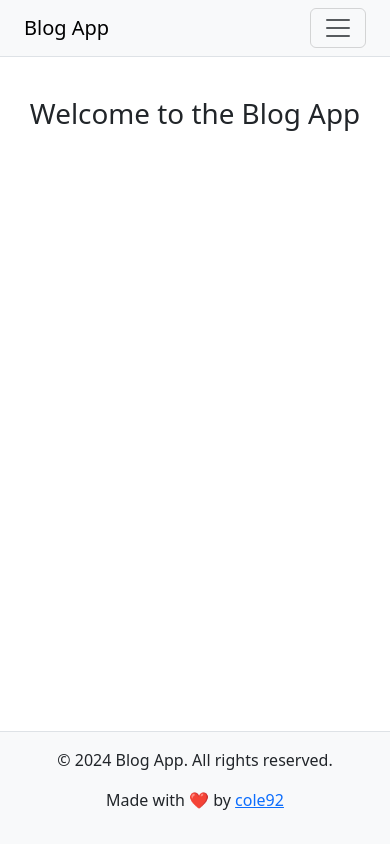
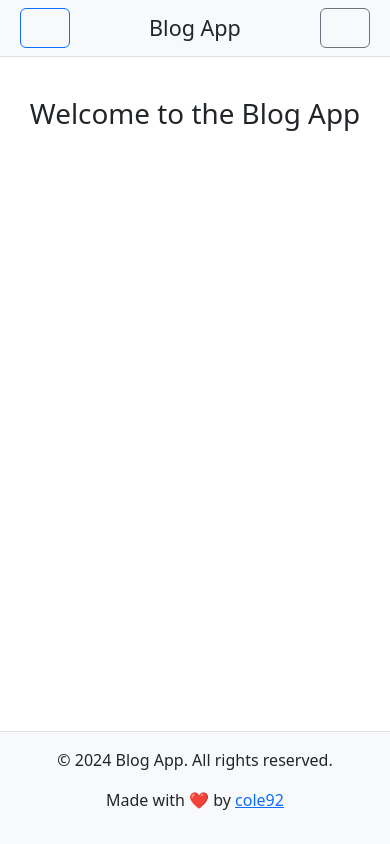
Before and after one commit to cole92/liferecompiled, a React (Vite) app: page / in a window 390 px wide. Built offline with nearby package versions, Linux system fonts and the light colour scheme; no server answers.

Commit message:
Replaced hamburger menu with left and right offcanvas menus for navigation and profile options

```diff
--- a/src/components/Header.jsx
+++ b/src/components/Header.jsx
@@ -1,51 +1,42 @@
-import { Link } from "react-router-dom";
+import LeftMenu from "./Left & Right Menu/LeftMenu";
+import RightMenu from "./Left & Right Menu/RightMenu";
 
 const Header = () => {
   return (
-    <nav className="navbar navbar-expand-lg navbar-light bg-light">
-      <div className="container-fluid">
-        {/* Logo ili naziv aplikacije */}
-        <Link className="navbar-brand" to="/">
-          Blog App
-        </Link>
+    <header className="d-flex justify-content-between align-items-center p-2 bg-light">
+      {/* Levo dugme - otvara levi offcanvas meni */}
+      <button
+        className="btn btn-outline-primary"
+        type="button"
+        data-bs-toggle="offcanvas"
+        data-bs-target="#offcanvasLeft"
+        aria-controls="offcanvasLeft"
+      >
+        <span className="navbar-toggler-icon"></span>
+        {/* Ikonica za otvaranje levog menija */}
+      </button>
 
-        {/* Dugme za otvaranje menija na manjim ekranima */}
-        <button
-          className="navbar-toggler"
-          type="button"
-          data-bs-toggle="collapse"
-          data-bs-target="#navbarNav"
-        >
-          <span className="navbar-toggler-icon"></span>
-        </button>
+      {/* Logo ili naslov aplikacije u centru */}
+      <h1 className="fs-4 m-0">Blog App</h1>
 
-        {/* Navigacioni linkovi */}
-        <div className="collapse navbar-collapse" id="navbarNav">
-          <ul className="navbar-nav">
-            <li className="nav-item">
-              <Link className="nav-link" to="/">
-                Home
-              </Link>
-            </li>
-            <li className="nav-item">
-              <Link className="nav-link" to="/login">
-                Login
-              </Link>
-            </li>
-            <li className="nav-item">
-              <Link className="nav-link" to="/register">
-                Register
-              </Link>
-            </li>
-            <li className="nav-item">
-              <Link className="nav-link" to="/dashboard">
-                Dashboard
-              </Link>
-            </li>
-          </ul>
-        </div>
-      </div>
-    </nav>
+      {/* Desno dugme - otvara desni offcanvas meni */}
+      <button
+        className="btn btn-outline-secondary"
+        type="button"
+        data-bs-toggle="offcanvas"
+        data-bs-target="#offcanvasRight"
+        aria-controls="offcanvasRight"
+      >
+        <span className="navbar-toggler-icon"></span>
+        {/* Ikonica za otvaranje desnog menija */}
+      </button>
+
+      {/* Levi offcanvas meni */}
+      <LeftMenu />
+
+      {/* Desni offcanvas meni */}
+      <RightMenu />
+    </header>
   );
 };
 
--- /dev/null
+++ b/src/components/Left & Right Menu/LeftMenu.jsx
@@ -0,0 +1,52 @@
+import { Link } from "react-router-dom";
+
+{ /* Levi offcanvas meni */}
+const LeftMenu = () => {
+  return (
+    <div
+      className="offcanvas offcanvas-start"
+      tabIndex="-1"
+      id="offcanvasLeft"
+      aria-labelledby="offcanvasLeftLabel"
+    >
+      <div className="offcanvas-header">
+        <h5 className="offcanvas-title" id="offcanvasLeftLabel">
+          Main Menu
+        </h5>
+        <button
+          type="button"
+          className="btn-close text-reset"
+          data-bs-dismiss="offcanvas"
+          aria-label="Close"
+        ></button>
+      </div>
+      <div className="offcanvas-body">
+        <ul className="navbar-nav">
+          {/* Navigacioni linkovi za glavni meni */}
+          <li className="nav-item">
+            <Link className="nav-link" to="/">
+              Home
+            </Link>
+          </li>
+          <li className="nav-item">
+            <Link className="nav-link" to="/login">
+              Login
+            </Link>
+          </li>
+          <li className="nav-item">
+            <Link className="nav-link" to="/register">
+              Register
+            </Link>
+          </li>
+          <li className="nav-item">
+            <Link className="nav-link" to="/dashboard">
+              Dashboard
+            </Link>
+          </li>
+        </ul>
+      </div>
+    </div>
+  );
+};
+
+export default LeftMenu;
--- /dev/null
+++ b/src/components/Left & Right Menu/RightMenu.jsx
@@ -0,0 +1,47 @@
+import { Link } from "react-router-dom";
+
+{/* Desni offcanvas meni */}
+const RightMenu = () => {
+  return (
+    <div
+      className="offcanvas offcanvas-end"
+      tabIndex="-1"
+      id="offcanvasRight"
+      aria-labelledby="offcanvasRightLabel"
+    >
+      <div className="offcanvas-header">
+        <h5 className="offcanvas-title" id="offcanvasRightLabel">
+          Profile Menu
+        </h5>
+        <button
+          type="button"
+          className="btn-close text-reset"
+          data-bs-dismiss="offcanvas"
+          aria-label="Close"
+        ></button>
+      </div>
+      <div className="offcanvas-body">
+        <ul className="navbar-nav">
+          {/* Navigacioni linkovi za profil meni */}
+          <li className="nav-item">
+            <Link to="/profile" className="nav-link">
+              Profile
+            </Link>
+          </li>
+          <li className="nav-item">
+            <Link to="/my-posts" className="nav-link">
+              My Posts
+            </Link>
+          </li>
+          <li className="nav-item">
+            <Link to="/help" className="nav-link">
+              Help
+            </Link>
+          </li>
+        </ul>
+      </div>
+    </div>
+  );
+};
+
+export default RightMenu;
```
Also changed, not shown: src/components/sideBar.jsx (deleted, +0 -22 lines).
